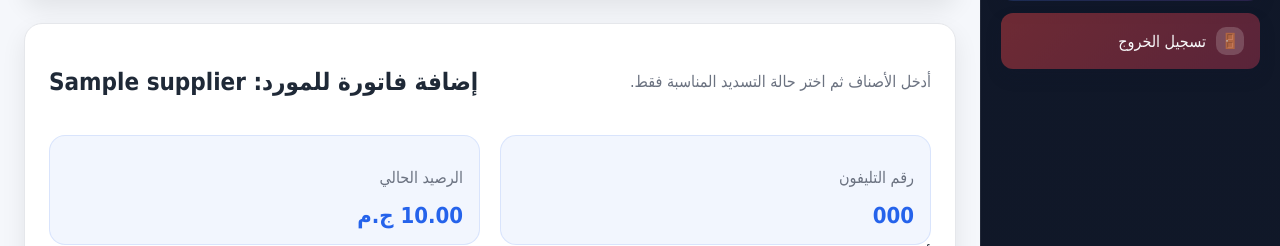
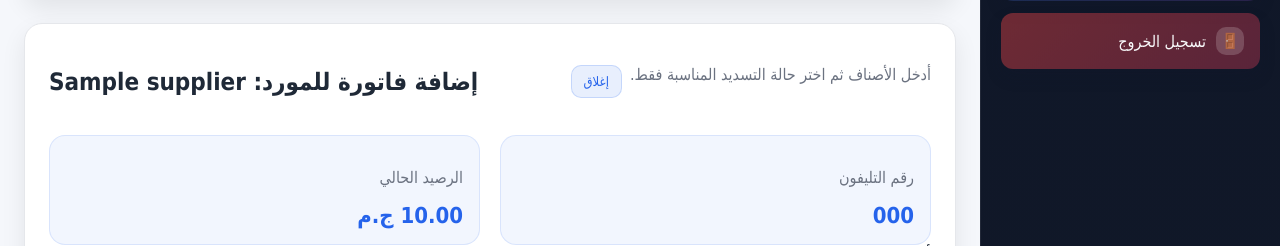
Before and after one commit to Magdy20252026/Mina-Samy, a PHP site: page /suppliers.php?supplier_id=1&view=invoice in a window 1280 px wide. Shown: the part 1039-1285 px from the top of the page. Run offline with PHP 8.4, Linux system fonts and the light colour scheme; a user stored in the database is signed in; tables that the repository leaves empty hold one stand-in row (values such as "Sample post").

Commit message:
fix: close supplier invoice sections after save
Co-authored-by: Magdy20252026 <218769073+Magdy20252026@users.noreply.github.com>
Agent-Logs-Url: https://github.com/Magdy20252026/Mina-Samy/sessions/d81ef435-fe04-487a-8110-cbd526beb908

```diff
--- a/suppliers.php
+++ b/suppliers.php
@@ -391,10 +391,8 @@ if ($_SERVER['REQUEST_METHOD'] === 'POST') {
 
                         header('Location: ' . supplierUrl([
                             'supplier_id' => $selectedSupplierId,
-                            'invoice_id' => $invoiceId,
-                            'view' => 'invoices',
                             'success' => 'تم حفظ فاتورة المورد بنجاح',
-                        ]));
+                        ]) . '#selected-supplier-focus');
                         exit;
                     } catch (Throwable $throwable) {
                         if ($pdo->inTransaction()) {
@@ -799,7 +797,7 @@ $settlementPaymentAmountTwoValue = $submittedAction === 'add_payment' ? trim((st
         </div>
 
         <?php if ($selectedSupplier): ?>
-            <div class="table-card supplier-focus-card">
+            <div class="table-card supplier-focus-card" id="selected-supplier-focus">
                 <div class="supplier-focus-header">
                     <div>
                         <div class="page-header">
@@ -837,7 +835,12 @@ $settlementPaymentAmountTwoValue = $submittedAction === 'add_payment' ? trim((st
                         <div class="form-card" id="invoice-form">
                             <div class="page-header">
                                 <h2>إضافة فاتورة للمورد: <?php echo e($selectedSupplier['name']); ?></h2>
-                                <span class="muted-text">أدخل الأصناف ثم اختر حالة التسديد المناسبة فقط.</span>
+                                <div class="table-actions">
+                                    <span class="muted-text">أدخل الأصناف ثم اختر حالة التسديد المناسبة فقط.</span>
+                                    <a class="inline-link small-link secondary-button" href="<?php echo e(supplierUrl([
+                                        'supplier_id' => (int) $selectedSupplier['id'],
+                                    ])); ?>#selected-supplier-focus">إغلاق</a>
+                                </div>
                             </div>
 
                             <div class="invoice-meta-grid">
@@ -961,7 +964,12 @@ $settlementPaymentAmountTwoValue = $submittedAction === 'add_payment' ? trim((st
                         <div class="table-card" id="supplier-invoices">
                             <div class="page-header">
                                 <h2>الفواتير السابقة للمورد</h2>
-                                <span class="muted-text">كل فاتورة تعرض سجل التسديدات الخاص بها بشكل مستقل.</span>
+                                <div class="table-actions">
+                                    <span class="muted-text">كل فاتورة تعرض سجل التسديدات الخاص بها بشكل مستقل.</span>
+                                    <a class="inline-link small-link secondary-button" href="<?php echo e(supplierUrl([
+                                        'supplier_id' => (int) $selectedSupplier['id'],
+                                    ])); ?>#selected-supplier-focus">إغلاق</a>
+                                </div>
                             </div>
 
                             <?php if ($supplierInvoices): ?>
@@ -1071,6 +1079,10 @@ $settlementPaymentAmountTwoValue = $submittedAction === 'add_payment' ? trim((st
                 <div class="table-card">
                     <div class="page-header">
                         <h2>تفاصيل الفاتورة رقم <?php echo (int) $selectedInvoice['id']; ?></h2>
+                        <a class="inline-link small-link secondary-button" href="<?php echo e(supplierUrl([
+                            'supplier_id' => (int) $selectedSupplier['id'],
+                            'view' => 'invoices',
+                        ])); ?>#supplier-invoices">إغلاق</a>
                     </div>
 
                     <div class="invoice-meta-grid">
```
